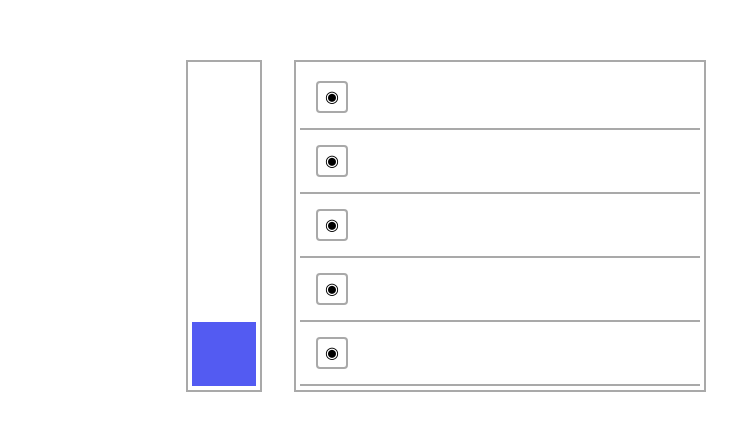
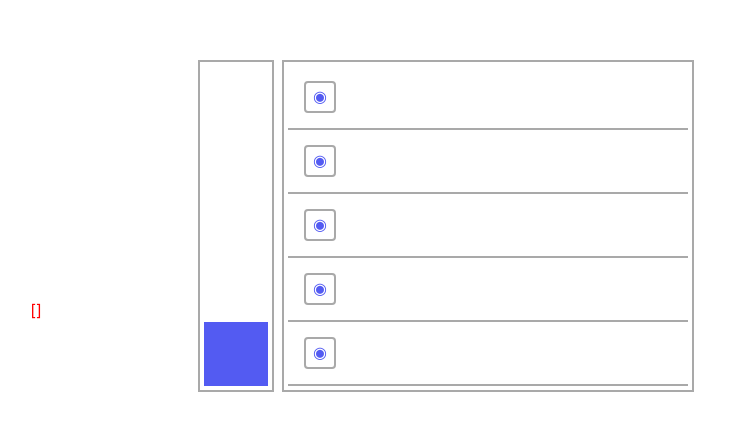
Before and after one commit to nsalms/elevator-emulator, a Vue app: page / in a window 1280 px wide. Shown: the part 174-604 px from the top of the page, without its empty margins (194-931 px from the left). Built offline with nearby package versions, Linux system fonts and the light colour scheme.

Commit message:
first task completed

```diff
--- a/src/App.vue
+++ b/src/App.vue
@@ -28,7 +28,7 @@ export default {
 
 <style scoped>
 .wrap {
-  gap: 2rem;
+  gap: 0.5rem;
   display: flex;
   flex-wrap: nowrap;
   align-items: stretch;
--- a/src/components/Button.vue
+++ b/src/components/Button.vue
@@ -1,15 +1,18 @@
 <template>
   <button class="btn" @click="addToQueue(floor)">
-    <span> ◉ </span>
+    <span :class="isActive(floor) ? 'active' : ''"> ◉ </span>
   </button>
 </template>
 
 <script lang="ts">
-import { mapActions } from "vuex";
+import { mapActions, mapGetters } from "vuex";
 
 export default {
   props: {
     floor: Number,
+  },
+  computed: {
+    ...mapGetters(["isActive"]),
   },
   methods: {
     ...mapActions(["addToQueue"]),
@@ -32,6 +35,11 @@ export default {
 
   > span {
     line-height: 0;
+    color: #535bf2;
+
+    &.active {
+      color: chocolate;
+    }
   }
 }
 </style>
--- a/src/components/Cabin.vue
+++ b/src/components/Cabin.vue
@@ -4,7 +4,12 @@
     :class="{ 'cabin--blinking': status === 'blinking' }"
     :style="`transform: translateY(${curFloor * -100}%);
              transition-duration: ${duration}s;`"
-  ></div>
+  >
+    <div class="cabin__board" v-if="status === 'moving'">
+      {{ direction ? "🡱" : "🡳" }} {{ curFloor }}
+    </div>
+  </div>
+  <span>{{ store.state.queue }}</span>
 </template>
 
 <script lang="ts">
@@ -19,6 +24,7 @@ export default {
 
     let curFloor = ref(0);
     let duration = ref(0);
+    let direction = ref(); // Направлеине движения: true = UP, false = DOWN
     let status = ref<Status>("idle");
 
     // Наблюдаем за очередью
@@ -31,6 +37,7 @@ export default {
     // Функция для отправления на этаж
     function elevate(floor: number) {
       duration.value = Math.abs(curFloor.value - floor); // Вычисляем время между этажами в сек.
+      direction.value = curFloor.value - floor < 0; // Вычисляем направление движения
       status.value = "moving";
       curFloor.value = floor;
 
@@ -43,21 +50,38 @@ export default {
       }, duration.value * 1000);
     }
 
-    return { curFloor, duration, status };
+    return { curFloor, duration, direction, status, store };
   },
 };
 </script>
 
 <style lang="scss" scoped>
 .cabin {
+  display: flex;
+  justify-content: center;
+  align-items: center;
   width: 4rem;
   height: 4rem;
   background: #535bf2;
   transition: all linear;
 
+  &__board {
+    background: rgba(#000, 0.6);
+    border-radius: 0.5rem;
+    padding: 0.5rem;
+    font-size: 0.75rem;
+    line-height: 0;
+  }
+
   &--blinking {
     animation: blinker 1s linear infinite;
   }
+}
+
+span {
+  color: red;
+  position: relative;
+  right: 200px;
 }
 
 @keyframes blinker {
--- a/src/store/index.ts
+++ b/src/store/index.ts
@@ -2,22 +2,35 @@ import { createStore } from "vuex";
 
 interface State {
   queue: Array<number>;
+  lastQueue: number;
 }
 
 const store = createStore<State>({
   state: {
     queue: [],
+    lastQueue: 0,
   },
   mutations: {},
   actions: {
     addToQueue({ commit, state }, floor: number) {
+      // Ничего не делаем, если в очереди уже есть нужный этаж
+      if (state.queue.some((item) => item == floor) || state.lastQueue == floor)
+        return;
+
+      // Добавляем в очередь и запоминаем последний этаж
       state.queue.push(floor);
+      state.lastQueue = floor;
     },
+
     removeFromQueue({ state }) {
       state.queue.shift();
     },
   },
-  getters: {},
+  getters: {
+    isActive: (state) => (floor: number) => {
+      return state.queue.some((item) => item == floor);
+    },
+  },
 });
 
 export default store;
```
